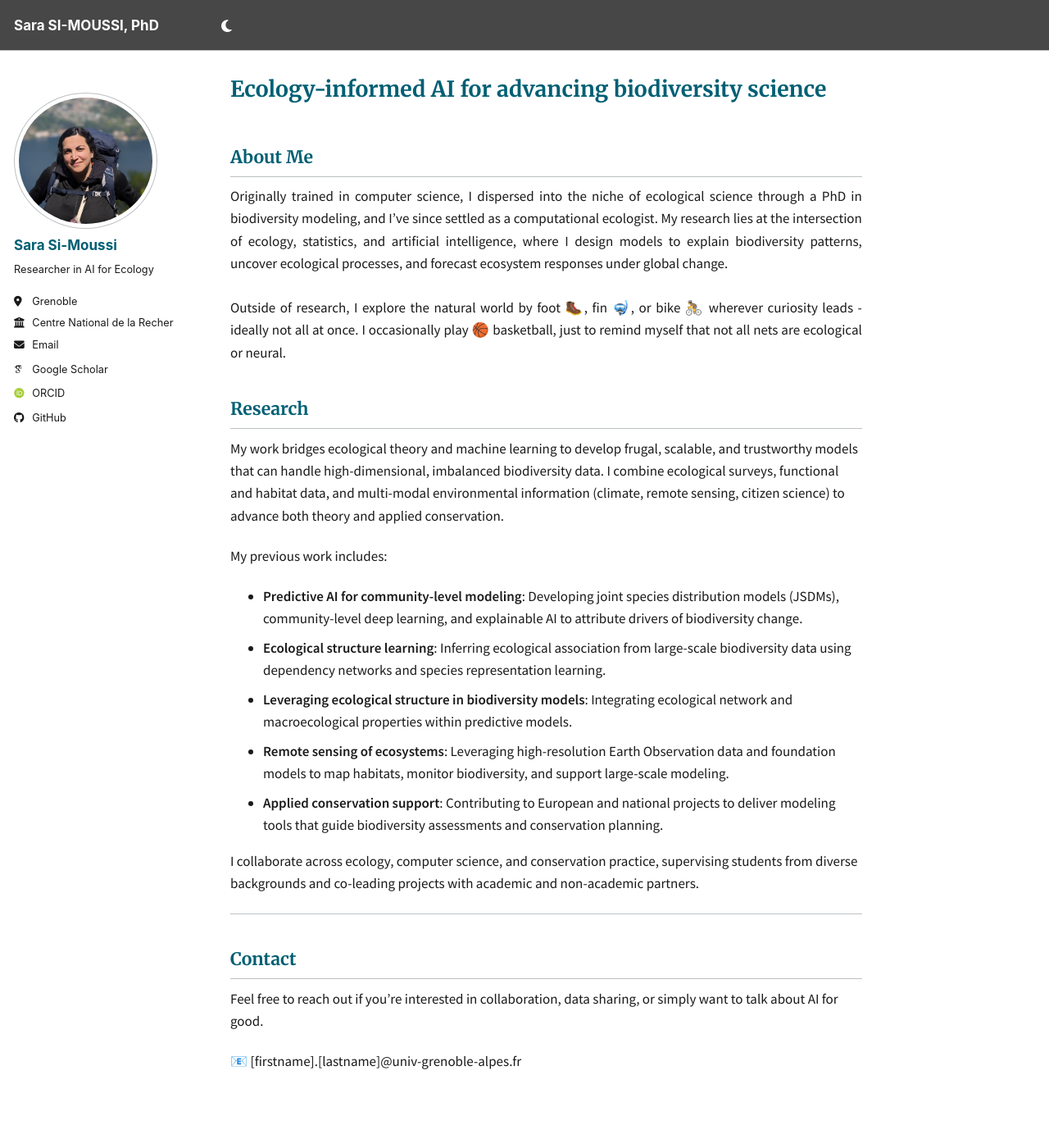
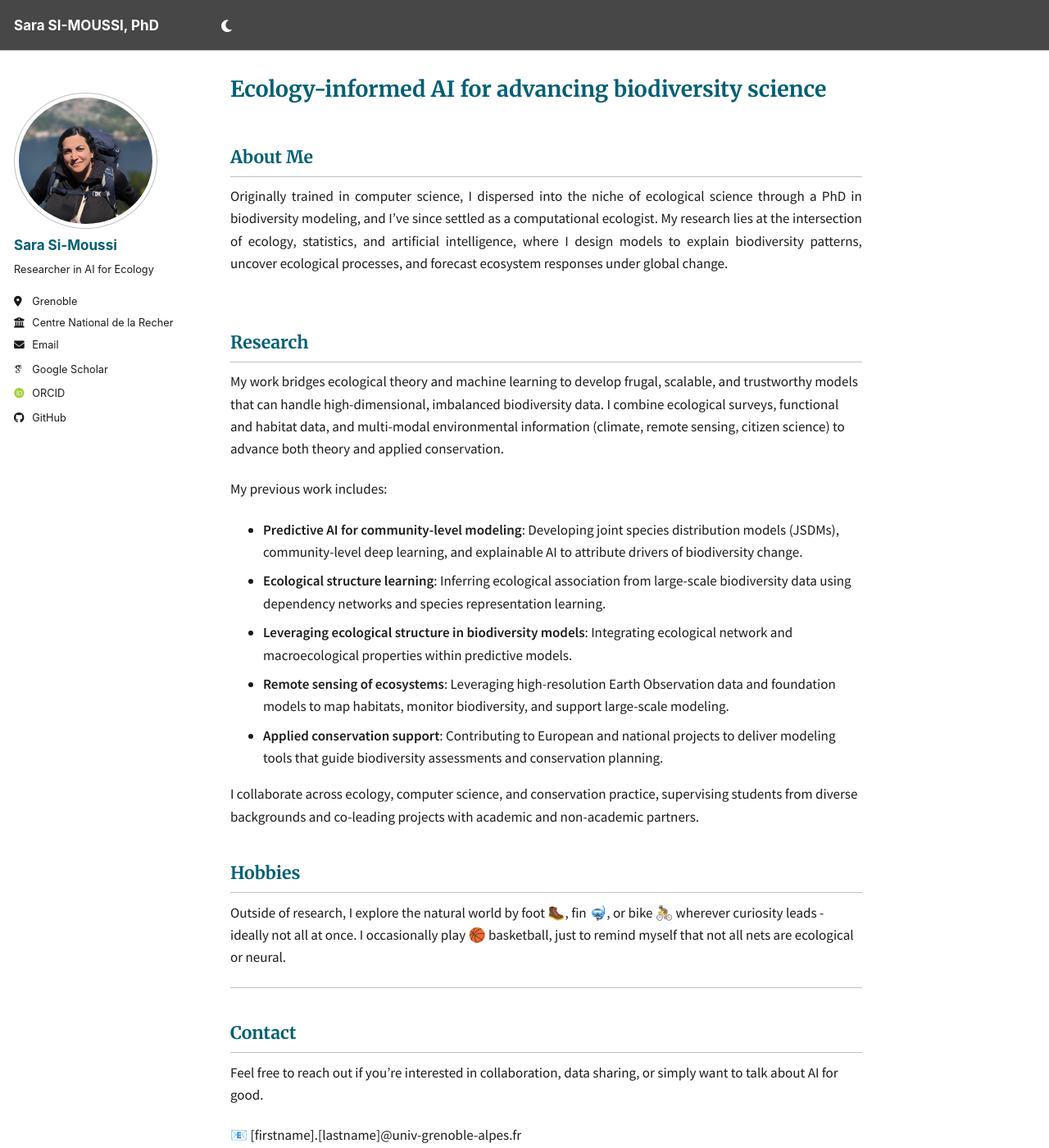
Before and after one commit to bettasimousss/bettasimousss.github.io, a Jekyll site: the page built from _pages/about.md, in a window 1280 px wide and 1400 px high. Shown: the whole window at 82% size. Built offline with Jekyll 4.4.1, drawn with Linux system fonts in a browser that asks for light colours; some web fonts are replaced; part of the change alters nothing that is shown.

Commit message:
Update about.md

```diff
--- a/_pages/about.md
+++ b/_pages/about.md
@@ -11,8 +11,6 @@ redirect_from:
 
 <p style="text-align: justify;">
 Originally trained in computer science, I dispersed into the niche of ecological science through a PhD in biodiversity modeling, and I’ve since settled as a computational ecologist. My research lies at the intersection of ecology, statistics, and artificial intelligence, where I design models to explain biodiversity patterns, uncover ecological processes, and forecast ecosystem responses under global change. <br><br>
-
-Outside of research, I explore the natural world by foot 🥾, fin 🤿, or bike 🚴 wherever curiosity leads - ideally not all at once. I occasionally play 🏀 basketball, just to remind myself that not all nets are ecological or neural.
 </p>
 
 ## Research
@@ -29,6 +27,9 @@ My previous work includes:
 
 I collaborate across ecology, computer science, and conservation practice, supervising students from diverse backgrounds and co-leading projects with academic and non-academic partners.
 
+## Hobbies
+Outside of research, I explore the natural world by foot 🥾, fin 🤿, or bike 🚴 wherever curiosity leads - ideally not all at once. I occasionally play 🏀 basketball, just to remind myself that not all nets are ecological or neural.
+
 ---
 
 ## Contact
```
